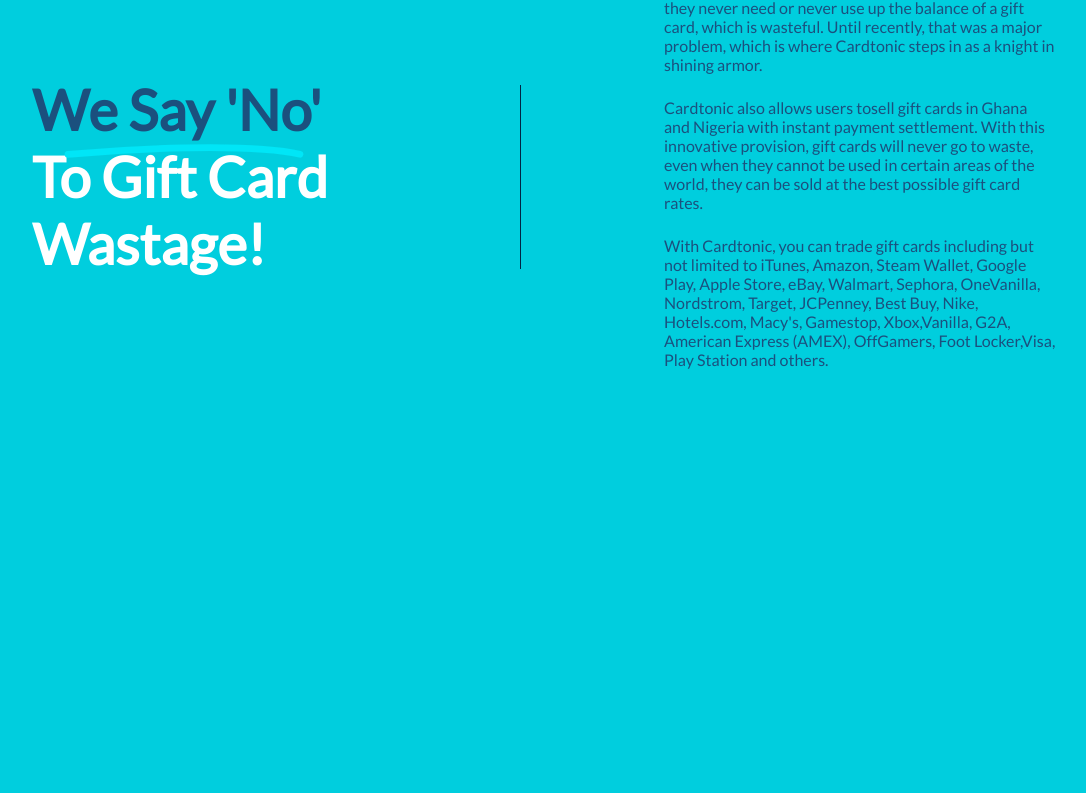
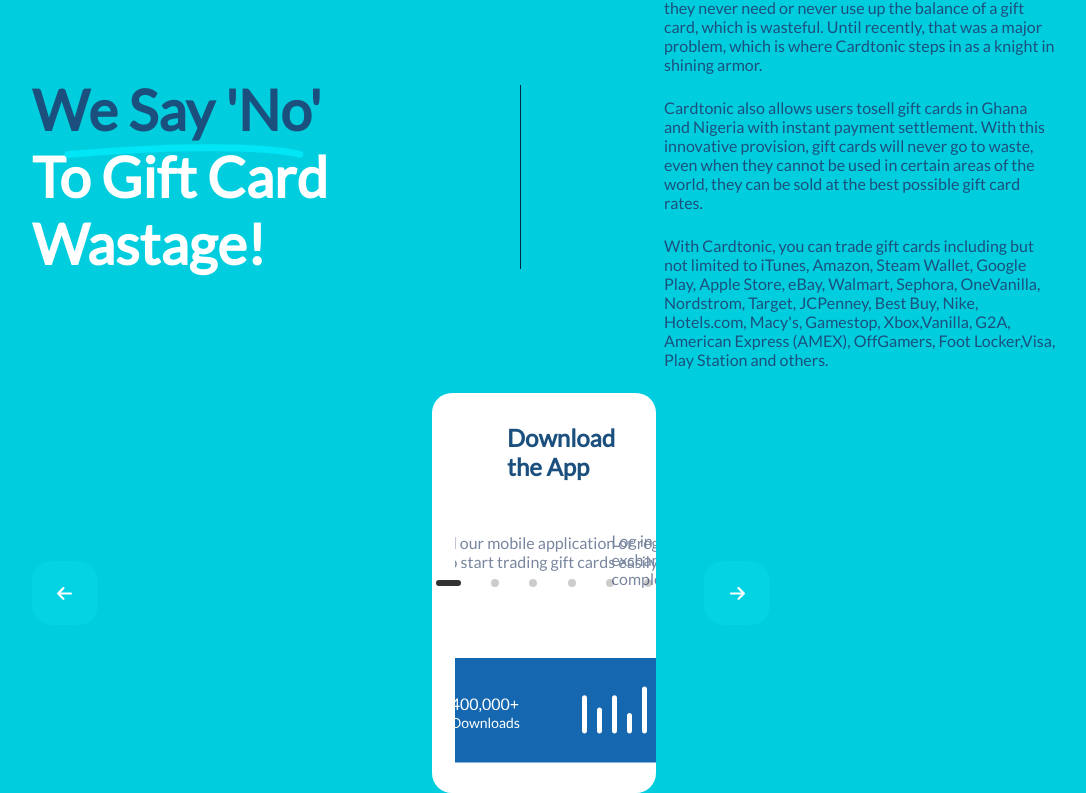
Before and after one commit to Iretoms/cardtonic-landing-page-clone, a React (Create React App) app: page / in a window 1280 px wide. Shown: the part 1344-2137 px from the top of the page, without its empty margins (96-1182 px from the left). Built offline with nearby package versions, Linux system fonts and the light colour scheme.

Commit message:
carousel

```diff
--- a/src/components/Carousel.js
+++ b/src/components/Carousel.js
@@ -2,7 +2,6 @@
 import styled from "styled-components";
 
 import CarouselContent from "./CarouselContent";
-
 
 import one from "../Assets/svgs/swiperCardOne.svg";
 import two from "../Assets/svgs/swiperCardTwo.svg";
@@ -13,19 +12,101 @@
 import prev from "../Assets/svgs/swiperPrev.svg";
 import next from "../Assets/svgs/swiperNext.svg";
 
+import { Swiper, SwiperSlide } from "swiper/react";
+import SwiperCore, { Navigation, Pagination, Scrollbar, A11y } from "swiper";
 
+import "swiper/css";
+import "swiper/css/navigation";
+import "swiper/css/pagination";
+
+SwiperCore.use([Navigation, Pagination, Scrollbar, A11y]);
 
 const Carousel = () => {
   return (
     <CarouselSec>
-
+      <div className=".swiper-custom-navigation swiper-custom-navigation-prev backNavigate">
+        <img className="backward" src={prev} alt="prev" />
+      </div>
+      <div className="swiper-pagination"></div>
+      <Swiper
+        className="swiperContent"
+        navigation={{
+          prevEl: ".swiper-custom-navigation-prev",
+          nextEl: ".swiper-custom-navigation-next",
+        }}
+        spaceBetween={3}
+        slidesPerView={1}
+        pagination={true}
+      >
+        <SwiperSlide className="swiper">
+          <CarouselContent
+            heading="Download the App"
+            details="Download our mobile application or register on our website to start trading gift cards easily as bosses do."
+            bottomImage={one}
+          />
+        </SwiperSlide>
+        <SwiperSlide>
+          <CarouselContent
+            heading="Login or Register"
+            details="Log in and get familiar with the three-step gift card exchange process that takes only a few minutes to complete."
+            bottomImage={two}
+          />
+        </SwiperSlide>
+        <SwiperSlide>
+          <CarouselContent
+            heading="Friendly Rates 🤙"
+            details="Worry not about rates, we offer the best payouts for your assets based on the current average market prices."
+            bottomImage={three}
+          />
+        </SwiperSlide>
+        <SwiperSlide>
+          <CarouselContent
+            heading="Simplified User Interface"
+            details="Our platform is built with your best interest at heart, helping you sell gift cards using the simplest user interface."
+            bottomImage={four}
+          />
+        </SwiperSlide>
+        <SwiperSlide>
+          <CarouselContent
+            heading="Quick Payments"
+            details="Our payment system is amazingly coherent. You get your money almost instantly, no fees attached, no limits."
+            bottomImage={five}
+          />
+        </SwiperSlide>
+        <SwiperSlide>
+          <CarouselContent
+            heading="All we do is Reply"
+            details="Have a question? Our FAQ page is a whole knowledge base. Our support team is also available via live chat."
+            bottomImage={six}
+          />
+        </SwiperSlide>
+      </Swiper>
+      <div className=".swiper-custom-navigation swiper-custom-navigation-next frontNavigate">
+        <img className="forward" src={next} alt="next" />
+      </div>
     </CarouselSec>
   );
 };
 
 const CarouselSec = styled.div`
-  width: 80%;
-  margin: 0 auto;
+  display: flex;
+  align-items: center;
+  justify-content: center;
+  gap: 3rem;
+  .swiperContent {
+    height: 331.5px !important;
+    width: 520px !important;
+    border-radius: 20px;
+    background-color: #fff;
+  }
+  .swiper-pagination-bullet-active {
+    background-color: #333333 !important ;
+    width: 25px !important ;
+    height: 6px !important;
+    border-radius: 5px !important;
+    transform-origin: 50% 50% !important;
+    transition: all 0.5s linear;
+  }
 `;
 
 export default Carousel;
--- a/src/components/CarouselContent.js
+++ b/src/components/CarouselContent.js
@@ -12,7 +12,28 @@
 };
 
 const Card = styled.div`
-
+  display: flex;
+  flex-direction: column;
+  justify-content: center;
+  align-items: center;
+  padding: 30px;
+  position: relative;
+  height: 330px;
+  h3 {
+    align-items: center;
+    color: #1b507e;
+    font-size: 24px;
+    font-weight: 900;
+  }
+  p {
+    color: #79869f;
+  font-size: 16px;
+  font-weight: 400;
+  align-items: center;
+  width:364px;
+  height: 64.2px;
+  margin-bottom: 0.5rem;
+  }
 `;
 
 export default CarouselContent;
```
